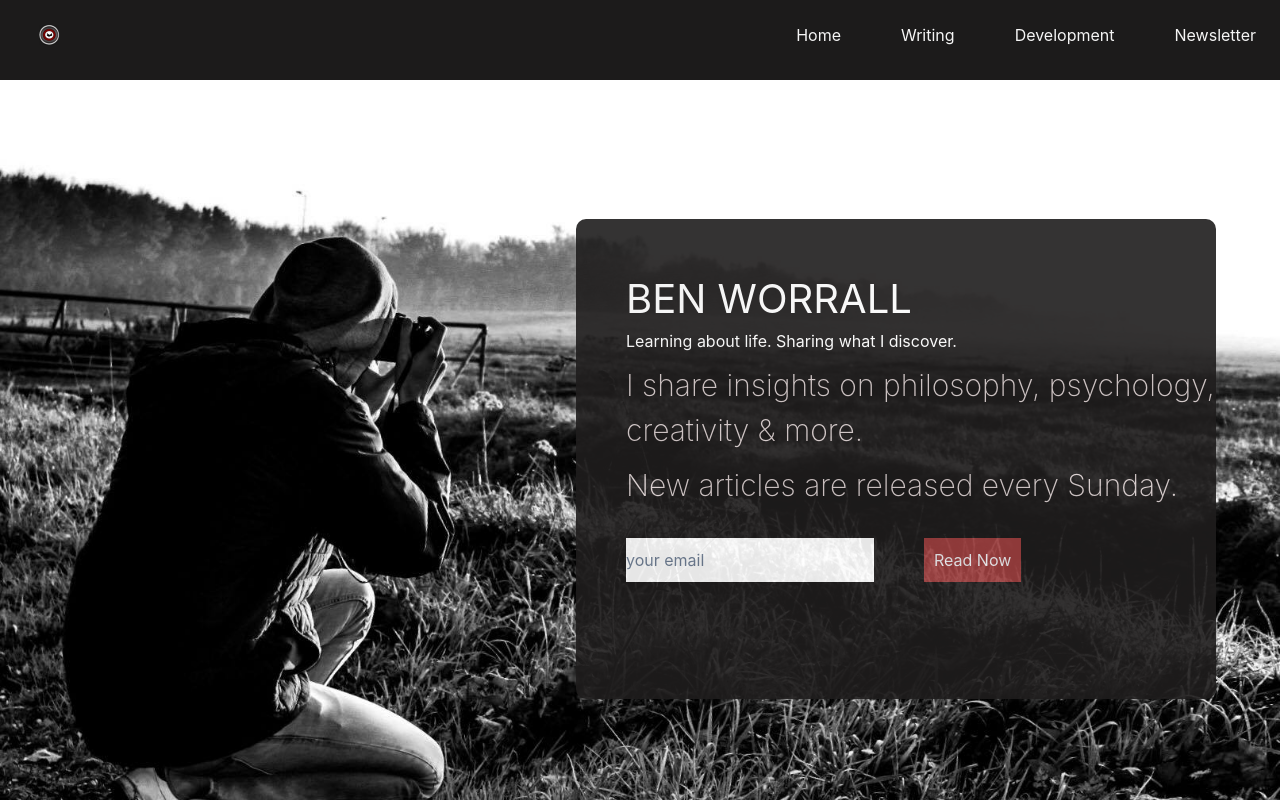
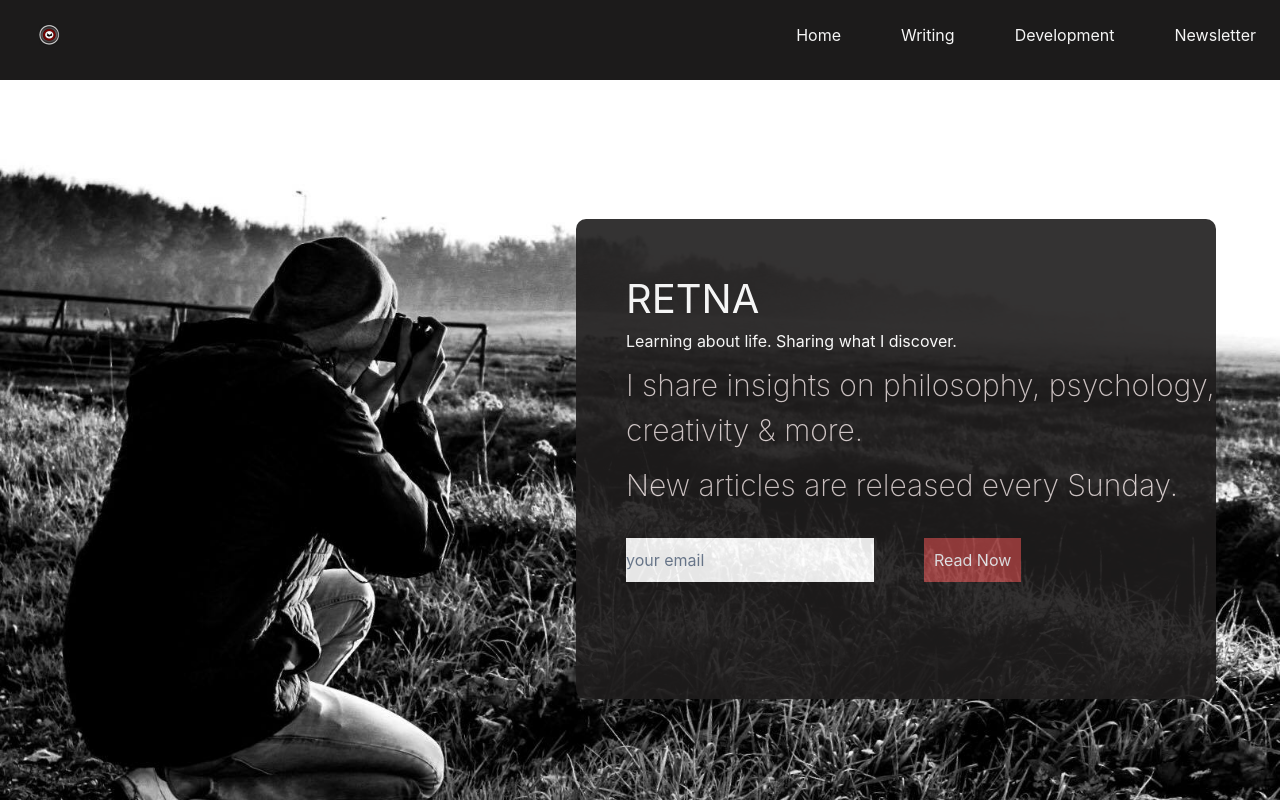
Before and after one commit to thebenworrall/benswebsite, a Next.js app: page / in a window 1280 px wide. Shown: the top 800 px of the page. Built offline with nearby package versions, Linux system fonts and the light colour scheme; no server answers; what @mailchimp/mailchimp_marketing would draw is missing.

Commit message:
hero banner name change

```diff
--- a/components/hero_banner.js
+++ b/components/hero_banner.js
@@ -41,7 +41,7 @@ return (
     <Flex className={classes.container}>
         <Image src='/images/ben_photography.jpg' alt='Ben Banner' width="100%" height="auto" />
         <Box className={classes.box}>
-        <h2 className={classes.h2}> BEN WORRALL </h2>
+        <h2 className={classes.h2}> RETNA </h2>
         <h4 className={classes.h4}> Learning about life. Sharing what I discover. </h4>
         <h1 className={classes.h1}> I share insights on philosophy, psychology, creativity & more. </h1>
         <h1 className={classes.h1}> New articles are released every Sunday.  </h1>
```
